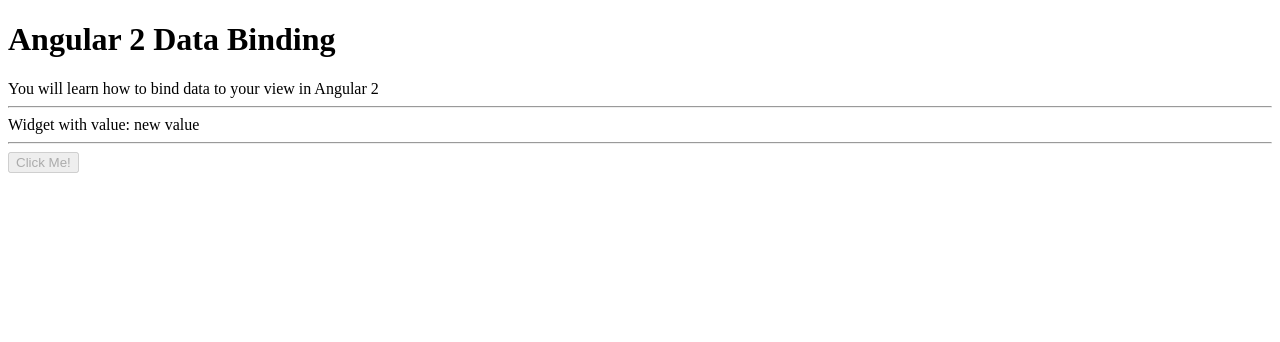
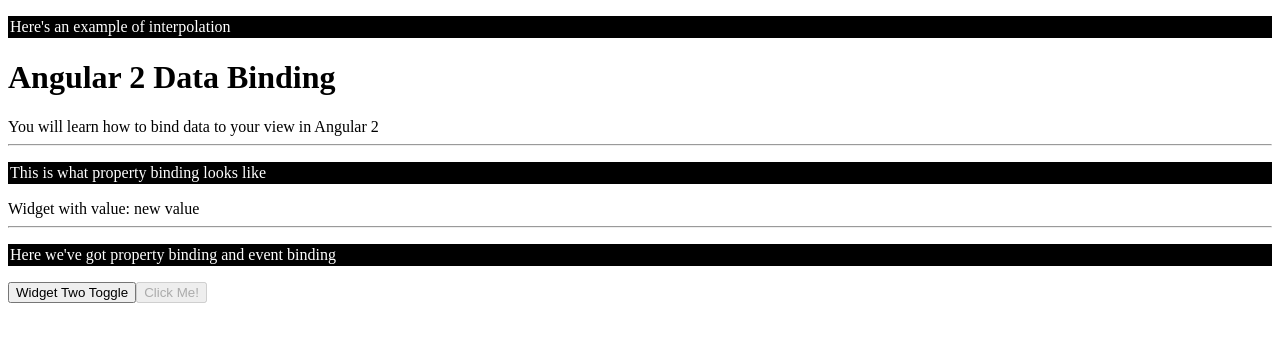
Before and after one commit to TanveerSehgal/ng2-data-binding, an Angular app: page / in a window 1280 px wide. Shown: the top 342 px of the page. Built offline with nearby package versions, Linux system fonts and the light colour scheme.

Commit message:
Add event binding example

```diff
--- a/src/app/app.component.css
+++ b/src/app/app.component.css
@@ -0,0 +1,11 @@
+body {
+    font-family: 'helvetica', 'Times New Roman', 'sans-serif';
+}
+
+p {
+    display: block;
+    padding: 2px;
+
+    color: white;
+    background-color: black;
+}
--- a/src/app/app.component.html
+++ b/src/app/app.component.html
@@ -1,4 +1,6 @@
 <!--Interpolation-->
+<p>Here's an example of interpolation</p>
+
 <h1>{{title}}</h1>
 
 <div>{{purpose}}</div>
@@ -6,8 +8,15 @@
 <hr>
 
 <!--Property binding-->
+<p>This is what property binding looks like</p>
+
 <widget-one [widgetValue]="'new value'"></widget-one>
 
 <hr>
 
-<widget-two [isInactive]="true"></widget-two>
+<!--Event binding-->
+<p>Here we've got property binding and event binding</p>
+
+<button (click)="toggleWidgetTwo()">Widget Two Toggle</button>
+
+<widget-two [isInactive]="widgetTwoDisabled"></widget-two>
--- a/src/app/app.component.ts
+++ b/src/app/app.component.ts
@@ -9,4 +9,9 @@
 export class AppComponent {
     title = 'Angular 2 Data Binding';
     purpose = 'You will learn how to bind data to your view in Angular 2';
+    widgetTwoDisabled = true;
+
+    toggleWidgetTwo() {
+        this.widgetTwoDisabled = !this.widgetTwoDisabled;
+    }
 }
```
